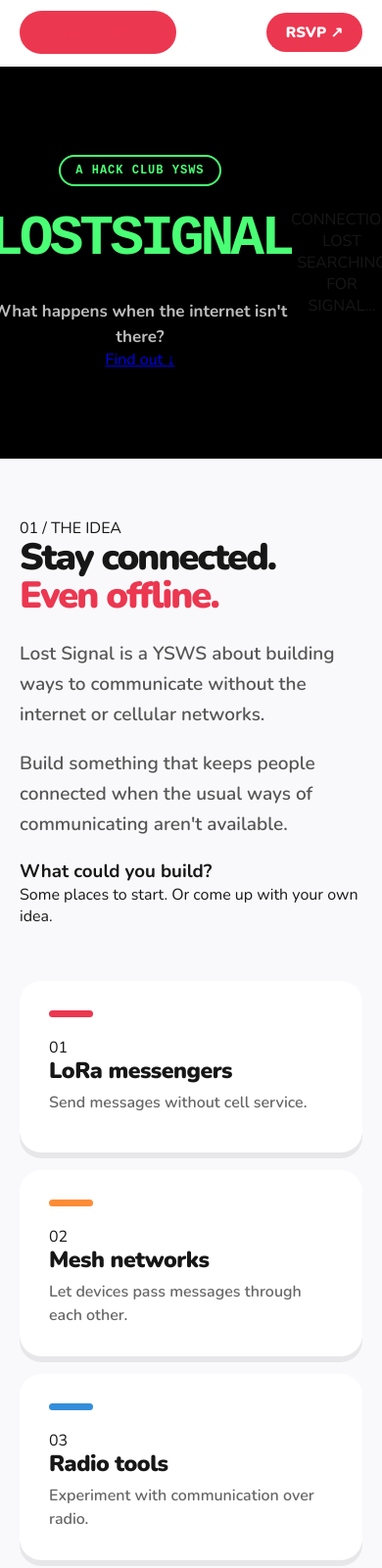
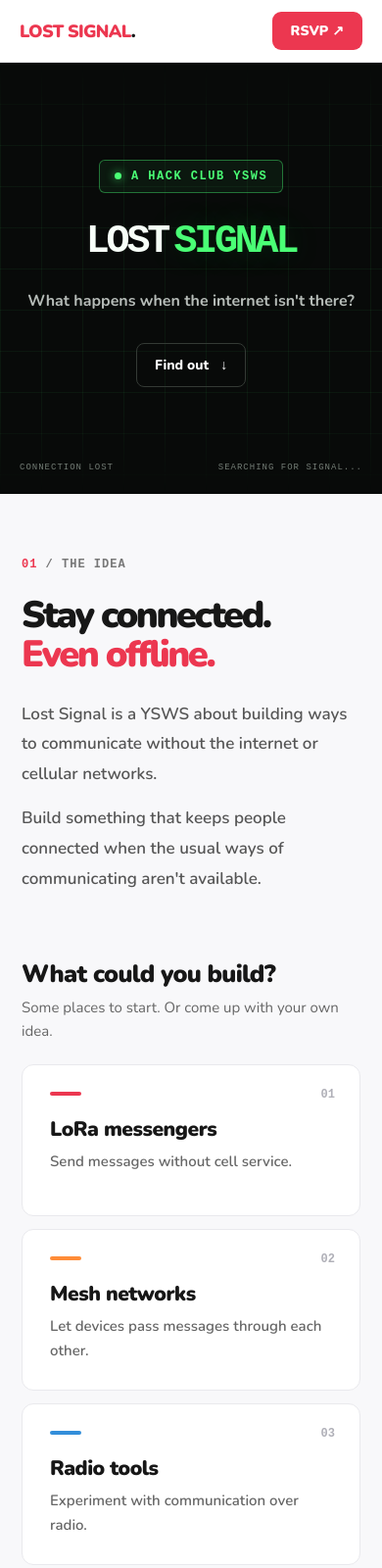
Before and after one commit to koditra/lost-signal, a plain HTML site: page index.html in a window 390 px wide. Shown: the top 1600 px of the page at 98% size. Drawn offline with nearby package versions, Linux system fonts and the light colour scheme.

Commit message:
Refactor CSS for improved styling and responsiveness
Updated CSS variables and styles for various elements, including navigation, hero section, and footer. Improved responsiveness and adjusted paddings, margins, and colors.

```diff
--- a/style.css
+++ b/style.css
@@ -1,4 +1,13 @@
-@import url("https://fonts.googleapis.com/css2?family=Nunito:wght@400;600;700;800;900&display=swap");
+:root {
+    --red: #ec3750;
+    --red-dark: #c72b42;
+    --green: #4aff75;
+    --black: #080a09;
+    --text: #171717;
+    --muted: #666666;
+    --background: #f8f8fa;
+    --card: #ffffff;
+}
 
 * {
     box-sizing: border-box;
@@ -6,496 +15,506 @@
     padding: 0;
 }
 
+html {
+    scroll-behavior: smooth;
+    scroll-padding-top: 30px;
+}
+
 body {
     min-height: 100vh;
-    background: #f9f9fb;
-    color: #171717;
+    background: var(--background);
+    color: var(--text);
     font-family: "Nunito", Arial, sans-serif;
+    -webkit-font-smoothing: antialiased;
 }
 
-nav {
-    width: 100%;
-    height: 68px;
-    padding: 0 35px;
+a {
+    color: inherit;
+}
+
+a:focus-visible {
+    outline: 3px solid var(--green);
+    outline-offset: 5px;
+}
+
+/* Navigation */
+
+.navbar {
+    height: 70px;
+    padding: 0 7%;
     display: flex;
     align-items: center;
     justify-content: space-between;
     background: #ffffff;
-    border-bottom: 2px solid #eeeeee;
+    border-bottom: 1px solid #e9e9ec;
 }
 
-.nav-title {
-    color: #ec3750;
+.nav-title,
+.footer-title {
+    color: var(--red);
     font-size: 18px;
     font-weight: 900;
-    letter-spacing: -0.5px;
+    letter-spacing: -0.7px;
+    text-decoration: none;
 }
 
-nav a {
-    padding: 10px 20px;
-    background: #ec3750;
-    color: #ffffff;
-    border-radius: 999px;
-    text-decoration: none;
-    font-size: 15px;
-    font-weight: 900;
-    transition: 0.2s;
+.nav-title span,
+.footer-title span {
+    color: var(--text);
 }
 
-nav a:hover {
-    transform: translateY(-2px);
-    box-shadow: 0 5px 0 #c72b42;
+.nav-rsvp {
+    padding: 10px 19px;
+    background: var(--red);
+    color: white;
+    border-radius: 9px;
+    text-decoration: none;
+    font-size: 14px;
+    font-weight: 900;
+    transition: background 0.2s, transform 0.2s;
 }
 
-main {
-    width: 100%;
+.nav-rsvp:hover {
+    background: var(--red-dark);
+    transform: translateY(-2px);
 }
 
+/* Hero */
+
 .hero {
-    min-height: 500px;
+    position: relative;
+    min-height: 520px;
+    padding: 100px 24px 110px;
     display: flex;
     align-items: center;
     justify-content: center;
-    padding: 70px 25px;
+    overflow: hidden;
+    isolation: isolate;
+    background: var(--black);
+    color: white;
     text-align: center;
-    background: #000000;
-    overflow: hidden;
+}
+
+.hero-grid {
+    position: absolute;
+    inset: 0;
+    z-index: -1;
+    background-image:
+        linear-gradient(rgba(74, 255, 117, 0.055) 1px, transparent 1px),
+        linear-gradient(90deg, rgba(74, 255, 117, 0.055) 1px, transparent 1px);
+    background-size: 42px 42px;
+    mask-image: linear-gradient(to bottom, transparent, black 20%, black 80%, transparent);
 }
 
 .hero-content {
     width: 100%;
-    max-width: 1100px;
+    max-width: 1000px;
 }
 
 .eyebrow {
-    display: inline-block;
-    margin-bottom: 28px;
-    padding: 7px 15px;
-    border: 2px solid #4aff75;
-    border-radius: 999px;
-    color: #4aff75;
+    display: inline-flex;
+    align-items: center;
+    gap: 10px;
+    margin-bottom: 30px;
+    padding: 9px 15px;
+    border: 1px solid rgba(74, 255, 117, 0.4);
+    border-radius: 6px;
+    color: var(--green);
+    background: rgba(74, 255, 117, 0.06);
+    font-family: monospace;
+    font-size: 12px;
+    font-weight: bold;
+    letter-spacing: 1.5px;
+}
+
+.status-dot {
+    width: 7px;
+    height: 7px;
+    flex-shrink: 0;
+    border-radius: 50%;
+    background: var(--green);
+    box-shadow: 0 0 10px rgba(74, 255, 117, 0.8);
+}
+
+.title {
+    display: flex;
+    flex-wrap: wrap;
+    align-items: center;
+    justify-content: center;
+    gap: 0.16em;
+    color: #f7fff8;
+    font-family: "Courier New", monospace;
+    font-size: clamp(48px, 10.5vw, 126px);
+    font-weight: 900;
+    line-height: 1;
+    letter-spacing: -0.09em;
+    overflow-wrap: anywhere;
+}
+
+.title-accent {
+    color: var(--green);
+    text-shadow: 0 0 35px rgba(74, 255, 117, 0.17);
+}
+
+.hero-text {
+    max-width: 600px;
+    margin: 28px auto 0;
+    color: #b6bcb8;
+    font-size: clamp(16px, 2vw, 20px);
+    font-weight: 700;
+    line-height: 1.6;
+}
+
+.hero-link {
+    display: inline-flex;
+    align-items: center;
+    gap: 12px;
+    margin-top: 30px;
+    padding: 12px 18px;
+    border: 1px solid #343a35;
+    border-radius: 8px;
+    color: white;
+    font-size: 14px;
+    font-weight: 800;
+    text-decoration: none;
+    transition: border-color 0.2s, color 0.2s;
+}
+
+.hero-link:hover {
+    border-color: var(--green);
+    color: var(--green);
+}
+
+.hero-bottom {
+    position: absolute;
+    right: 7%;
+    bottom: 22px;
+    left: 7%;
+    display: flex;
+    justify-content: space-between;
+    gap: 15px;
+    color: #737c75;
+    font-family: monospace;
+    font-size: 10px;
+    letter-spacing: 1px;
+}
+
+/* Main content */
+
+.content {
+    width: 100%;
+    max-width: 1040px;
+    margin: 0 auto;
+    padding: 85px 30px;
+}
+
+.section-label {
+    margin-bottom: 25px;
+    color: #777777;
     font-family: monospace;
     font-size: 12px;
     font-weight: bold;
     letter-spacing: 1px;
 }
 
-.title {
-    position: relative;
-    display: inline-block;
-    color: #4aff75;
-    font-family: Hack, monospace;
-    font-size: clamp(60px, 14vw, 160px);
-    font-weight: 900;
-    line-height: 0.9;
-    letter-spacing: -8px;
-}
-
-.title::before,
-.title::after {
-    content: attr(data-text);
-    position: absolute;
-    top: 0;
-    left: 0;
-    width: 100%;
-    height: 100%;
-    pointer-events: none;
-}
-
-.title::before {
-    color: #ff00c1;
-    clip-path: inset(0 0 45% 0);
-    animation: glitch-pink 2.2s infinite;
-}
-
-.title::after {
-    color: #00fff9;
-    clip-path: inset(45% 0 0 0);
-    animation: glitch-cyan 2.2s infinite;
-}
-
-@keyframes glitch-pink {
-    0%,
-    18%,
-    100% {
-        transform: translate(0);
-    }
-
-    20% {
-        transform: translate(-8px, 2px);
-    }
-
-    23% {
-        transform: translate(10px, -2px);
-    }
-
-    26% {
-        transform: translate(-6px, 1px);
-    }
-
-    29% {
-        transform: translate(9px, 3px);
-    }
-
-    32% {
-        transform: translate(-11px, -2px);
-    }
-
-    35% {
-        transform: translate(5px, 1px);
-    }
-
-    38% {
-        transform: translate(-8px, -1px);
-    }
-
-    41% {
-        transform: translate(10px, 2px);
-    }
-
-    44% {
-        transform: translate(-5px, 0);
-    }
-
-    47% {
-        transform: translate(7px, -2px);
-    }
-
-    50% {
-        transform: translate(-9px, 2px);
-    }
-
-    53% {
-        transform: translate(5px, -1px);
-    }
-
-    56% {
-        transform: translate(-6px, 1px);
-    }
-
-    59% {
-        transform: translate(7px, 0);
-    }
-
-    62% {
-        transform: translate(-4px, -1px);
-    }
-
-    65% {
-        transform: translate(5px, 2px);
-    }
-
-    68% {
-        transform: translate(-6px, 0);
-    }
-
-    71% {
-        transform: translate(3px, -1px);
-    }
-
-    74% {
-        transform: translate(-2px, 0);
-    }
-
-    77% {
-        transform: translate(0);
-    }
-}
-
-@keyframes glitch-cyan {
-    0%,
-    14%,
-    100% {
-        transform: translate(0);
-    }
-
-    16% {
-        transform: translate(7px, -2px);
-    }
-
-    19% {
-        transform: translate(-9px, 2px);
-    }
-
-    22% {
-        transform: translate(5px, 0);
-    }
-
-    25% {
-        transform: translate(-11px, -1px);
-    }
-
-    28% {
-        transform: translate(8px, 2px);
-    }
-
-    31% {
-        transform: translate(-5px, -2px);
-    }
-
-    34% {
-        transform: translate(10px, 1px);
-    }
-
-    37% {
-        transform: translate(-7px, 0);
-    }
-
-    40% {
-        transform: translate(5px, 2px);
-    }
-
-    43% {
-        transform: translate(-9px, -1px);
-    }
-
-    46% {
-        transform: translate(6px, 1px);
-    }
-
-    49% {
-        transform: translate(-4px, -2px);
-    }
-
-    52% {
-        transform: translate(8px, 0);
-    }
-
-    55% {
-        transform: translate(-6px, 2px);
-    }
-
-    58% {
-        transform: translate(4px, -1px);
-    }
-
-    61% {
-        transform: translate(-5px, 1px);
-    }
-
-    64% {
-        transform: translate(3px, 0);
-    }
-
-    67% {
-        transform: translate(0);
-    }
-}
-
-.hero-text {
-    margin-top: 35px;
-    color: #bdbdbd;
-    font-size: 20px;
-    font-weight: 700;
-    line-height: 1.5;
-}
-
-.content {
-    width: 100%;
-    max-width: 1000px;
-    margin: auto;
-    padding: 90px 30px;
+.section-label span {
+    color: var(--red);
 }
 
 .content > h2 {
-    max-width: 700px;
-    margin-bottom: 24px;
-    color: #171717;
-    font-size: clamp(38px, 6vw, 58px);
+    margin-bottom: 25px;
+    font-size: clamp(38px, 6vw, 60px);
     font-weight: 900;
-    line-height: 1.02;
-    letter-spacing: -2px;
+    line-height: 1.06;
+    letter-spacing: -2.5px;
 }
 
 .content > h2 span {
-    color: #ec3750;
+    color: var(--red);
 }
 
 .description {
-    max-width: 720px;
-    margin-bottom: 18px;
+    max-width: 700px;
+    margin-bottom: 15px;
     color: #555555;
-    font-size: 19px;
+    font-size: 17px;
     font-weight: 600;
-    line-height: 1.65;
+    line-height: 1.8;
+}
+
+/* Project ideas */
+
+.ideas-heading {
+    margin-top: 65px;
+    margin-bottom: 22px;
+}
+
+.ideas-heading h3 {
+    font-size: 25px;
+    font-weight: 900;
+    letter-spacing: -0.7px;
+}
+
+.ideas-heading p {
+    margin-top: 5px;
+    color: var(--muted);
+    font-size: 15px;
+    line-height: 1.6;
 }
 
 .ideas {
-    margin-top: 55px;
     display: grid;
-    grid-template-columns: repeat(2, 1fr);
-    gap: 18px;
+    grid-template-columns: repeat(2, minmax(0, 1fr));
+    gap: 16px;
 }
 
 .idea {
+    position: relative;
     min-height: 175px;
-    padding: 30px;
-    background: #ffffff;
-    border-radius: 22px;
-    box-shadow: 0 6px 0 rgba(0, 0, 0, 0.07);
-    transition: 0.2s;
+    padding: 27px 28px;
+    overflow: hidden;
+    background: var(--card);
+    border: 1px solid #e9e9ed;
+    border-radius: 12px;
+    transition: transform 0.2s, border-color 0.2s, box-shadow 0.2s;
 }
 
 .idea:hover {
-    transform: translateY(-5px);
-    box-shadow: 0 11px 0 rgba(0, 0, 0, 0.08);
+    transform: translateY(-4px);
+    border-color: #d6d6dc;
+    box-shadow: 0 12px 30px rgba(0, 0, 0, 0.045);
 }
 
 .idea::before {
     content: "";
     display: block;
-    width: 45px;
-    height: 7px;
-    margin-bottom: 20px;
-    border-radius: 999px;
+    width: 32px;
+    height: 4px;
+    margin-bottom: 21px;
+    border-radius: 10px;
+    background: var(--idea-color);
+}
+
+.idea-number {
+    position: absolute;
+    top: 23px;
+    right: 25px;
+    color: #b0b0b8;
+    font-family: monospace;
+    font-size: 12px;
+    font-weight: bold;
 }
 
 .idea h3 {
     margin-bottom: 8px;
-    color: #171717;
-    font-size: 23px;
+    font-size: 21px;
     font-weight: 900;
-    line-height: 1.1;
+    line-height: 1.25;
     letter-spacing: -0.5px;
 }
 
 .idea p {
-    color: #666666;
-    font-size: 16px;
+    max-width: 340px;
+    color: var(--muted);
+    font-size: 15px;
     font-weight: 600;
-    line-height: 1.5;
+    line-height: 1.65;
 }
 
-.red::before {
-    background: #ec3750;
+.red {
+    --idea-color: #ec3750;
 }
 
-.orange::before {
-    background: #ff8c37;
+.orange {
+    --idea-color: #ff8c37;
 }
 
-.blue::before {
-    background: #338eda;
+.blue {
+    --idea-color: #338eda;
 }
 
-.green::before {
-    background: #33d6a6;
+.green {
+    --idea-color: #25c997;
 }
 
-.purple::before {
-    background: #a633d6;
+.purple {
+    --idea-color: #a633d6;
 }
 
-.yellow::before {
-    background: #f1c40f;
+.yellow {
+    --idea-color: #e2b800;
 }
 
+/* RSVP section */
+
 .join {
-    margin-top: 80px;
-    padding: 45px;
+    margin-top: 75px;
+    padding: 42px;
     display: flex;
     align-items: center;
     justify-content: space-between;
     gap: 30px;
-    background: #ec3750;
-    color: #ffffff;
-    border-radius: 26px;
-    box-shadow: 0 8px 0 #c72b42;
+    background: var(--red);
+    color: white;
+    border-radius: 14px;
+}
+
+.join-content {
+    max-width: 580px;
+}
+
+.join-label {
+    display: inline-block;
+    margin-bottom: 12px;
+    color: #ffe0e4;
+    font-family: monospace;
+    font-size: 11px;
+    font-weight: bold;
+    letter-spacing: 1.5px;
 }
 
 .join h2 {
-    margin-bottom: 10px;
-    color: #ffffff;
-    font-size: 38px;
+    margin-bottom: 12px;
+    font-size: clamp(32px, 4vw, 42px);
     font-weight: 900;
-    line-height: 1;
-    letter-spacing: -1px;
+    line-height: 1.1;
+    letter-spacing: -1.5px;
 }
 
 .join p {
-    max-width: 550px;
-    color: #ffffff;
-    font-size: 17px;
+    color: #fff0f2;
+    font-size: 16px;
     font-weight: 600;
-    line-height: 1.5;
+    line-height: 1.7;
 }
 
 .rsvp {
+    display: inline-flex;
+    align-items: center;
+    justify-content: center;
+    gap: 14px;
     flex-shrink: 0;
-    padding: 15px 27px;
-    background: #ffffff;
-    color: #ec3750;
-    border-radius: 999px;
+    padding: 15px 21px;
+    border: 1px solid white;
+    border-radius: 9px;
+    background: white;
+    color: var(--red);
+    font-size: 15px;
+    font-weight: 900;
     text-decoration: none;
-    font-size: 18px;
-    font-weight: 900;
-    transition: 0.2s;
+    transition: transform 0.2s, background 0.2s;
 }
 
 .rsvp:hover {
     transform: translateY(-3px);
-    box-shadow: 0 5px 0 #a82035;
+    background: #fff0f2;
 }
 
+/* Footer */
+
 footer {
-    padding: 25px;
-    background: #ffffff;
-    border-top: 2px solid #eeeeee;
-    color: #888888;
-    text-align: center;
-    font-size: 14px;
+    min-height: 100px;
+    padding: 25px 7%;
+    display: flex;
+    align-items: center;
+    justify-content: space-between;
+    gap: 20px;
+    background: white;
+    border-top: 1px solid #e9e9ec;
+}
+
+.footer-title {
+    font-size: 15px;
+}
+
+footer p {
+    color: #777777;
+    font-size: 13px;
     font-weight: 600;
 }
 
-footer span {
-    color: #ec3750;
-    font-weight: 900;
-}
+/* Smaller screens */
 
 @media (max-width: 700px) {
-    nav {
+    .navbar {
+        height: 64px;
         padding: 0 20px;
     }
 
     .hero {
-        min-height: 400px;
+        min-height: 440px;
+        padding: 90px 20px 100px;
     }
 
     .title {
-        letter-spacing: -5px;
+        font-size: clamp(40px, 10vw, 70px);
+        letter-spacing: -0.08em;
+    }
+
+    .hero-bottom {
+        right: 20px;
+        left: 20px;
+        font-size: 9px;
+    }
+
+    .content {
+        padding: 65px 22px;
     }
 
     .ideas {
         grid-template-columns: 1fr;
+        gap: 13px;
+    }
+
+    .idea {
+        min-height: 155px;
     }
 
     .join {
+        align-items: flex-start;
         flex-direction: column;
-        align-items: flex-start;
-        padding: 35px;
+        padding: 30px 25px;
+        gap: 24px;
     }
 
     .rsvp {
         width: 100%;
-        text-align: center;
+    }
+
+    footer {
+        padding: 25px 22px;
+        align-items: flex-start;
+        flex-direction: column;
+        gap: 8px;
     }
 }
 
-@media (max-width: 450px) {
-    .content {
-        padding: 60px 20px;
+@media (max-width: 380px) {
+    .title {
+        font-size: 38px;
     }
 
-    .title {
-        font-size: 58px;
-        letter-spacing: -4px;
+    .eyebrow {
+        font-size: 10px;
     }
 
-    .hero-text {
-        font-size: 17px;
+    .hero-bottom {
+        font-size: 8px;
+        letter-spacing: 0;
     }
 
-    .join h2 {
-        font-size: 32px;
+    .content > h2 {
+        letter-spacing: -1.5px;
     }
 }
+
+@media (prefers-reduced-motion: reduce) {
+    *,
+    *::before,
+    *::after {
+        scroll-behavior: auto !important;
+        animation-duration: 0.01ms !important;
+        animation-iteration-count: 1 !important;
+        transition-duration: 0.01ms !important;
+    }
+}
```
